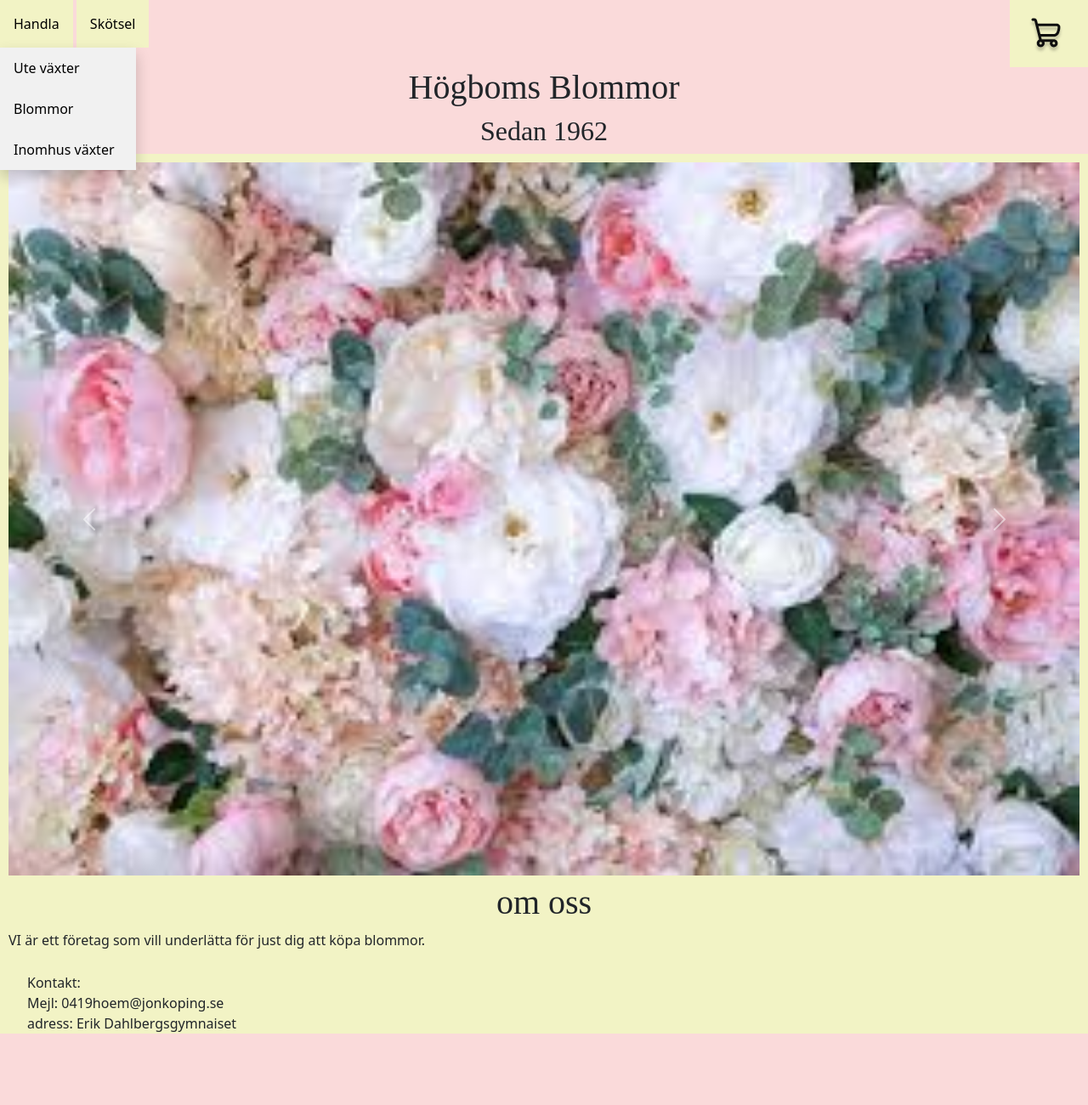
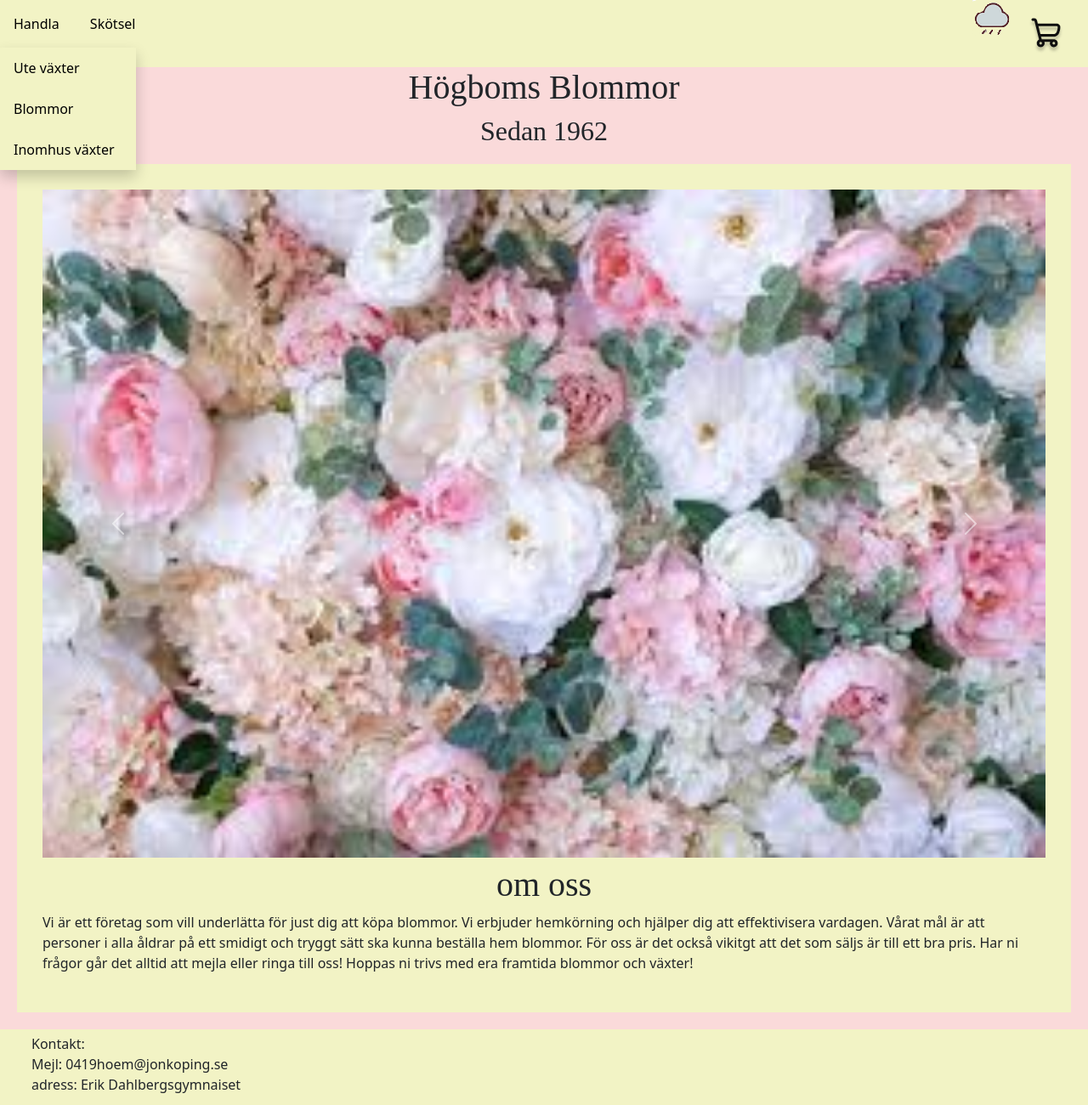
Before and after one commit to emmastina/Slutprojekt, a plain HTML site: page index.html in a window 1280 px wide. Shown: the whole page at 85% size. Before the commit the page ends 1232 px from the top, so only its background shows below. Drawn offline with nearby package versions, Linux system fonts and the light colour scheme.

Commit message:
fixat lite men inte färdig

```diff
--- a/index.html
+++ b/index.html
@@ -17,6 +17,9 @@
   <div class="grid-container">
 <nav>
    <img class="float-end" src="kassa.png" alt="">
+   <img class="vader-ikon" src="vader-ikon1.png" alt="">
+
+
    <a href="skötsel-index.html"></a>
    <div class="dropdown">
     <button class="dropbtn">Handla</button>
@@ -37,11 +40,12 @@
         </div>
       </div>
   </div>
+
+
+     <h1 class="HeaderHeader"> Högboms Blommor</h1>
+        <h2 class="Header2Header"> Sedan 1962</h2>
 </nav>
-  <header>
-        <h1 class="HeaderHeader"> Högboms Blommor</h1>
-        <h2 class="Header2Header"> Sedan 1962</h2>
-    </header>
+
     <article>
         <div id="carouselExample" class="carousel slide">
             <div class="carousel-inner">
@@ -66,7 +70,12 @@
           </div>
         <h1 class="HeaderArticle"></h1>
         <h1 class="articleh1"> om oss </h1>
-        <p> VI är ett företag som vill underlätta för just dig att köpa blommor.
+        <p> Vi är ett företag som vill underlätta för just dig att köpa blommor.
+           Vi erbjuder hemkörning och hjälper dig att effektivisera vardagen.
+           Vårat mål är att personer i alla åldrar på ett smidigt och tryggt sätt ska kunna beställa hem blommor.
+           För oss är det också vikitgt att det som säljs är till ett bra pris.
+           Har ni frågor går det alltid att mejla eller ringa till oss!
+           Hoppas ni trivs med era framtida blommor och växter!
         </p>
     </article>
 
--- a/slutprojekt.css
+++ b/slutprojekt.css
@@ -11,19 +11,14 @@ float: right;
 display: grid;
 grid-template-areas:
 'nav nav nav'
-'header header header'
 'leftside article rightside'
 'footer footer footer';
 }
 
-
-header{
-grid-area: header;
-
-}
-
 nav{
     grid-area: nav;
+    background-color: #F2F3C5;
+
 }
 
 .Rightside{
@@ -33,7 +28,10 @@ grid-area: rightside;
 article{
 grid-area: article;
 background-color:#F2F3C5 ;
-padding: 10px;
+padding: 30px;
+width: 80% center;
+margin: 20px;
+border: #FADADA 5px;
 
 
 }
@@ -42,8 +40,9 @@ footer{
 grid-area: footer;
 background-color:#F2F3C5 ;
 position: static;
-bottom: 0;
 width: 100%;
+padding: 5px;
+margin: 0px;
 }
 
 ul{
@@ -64,6 +63,11 @@ h2{
    font-family: nått;
 }
 
+.vader-ikon{
+  position: static;
+  float: right;
+}
+
 
 .dropbtn {
     background-color: #F2F3C5;
@@ -81,7 +85,7 @@ h2{
   .dropdown-content {
     display: none;
     position: absolute;
-    background-color: #f1f1f1;
+    background-color: #F2F3C5;
     min-width: 160px;
     box-shadow: 0px 8px 16px 0px rgba(0,0,0,0.2);
     z-index: 1;
@@ -94,7 +98,7 @@ h2{
     display: block;
   }
 
-  .dropdown-content a:hover {background-color: #ddd;}
+  .dropdown-content a:hover {background-color: #FADADA;}
 
   .dropdown:hover .dropdown-content {display: block;}
 
```
Also changed, not shown: vader-ikon1.png (added).
